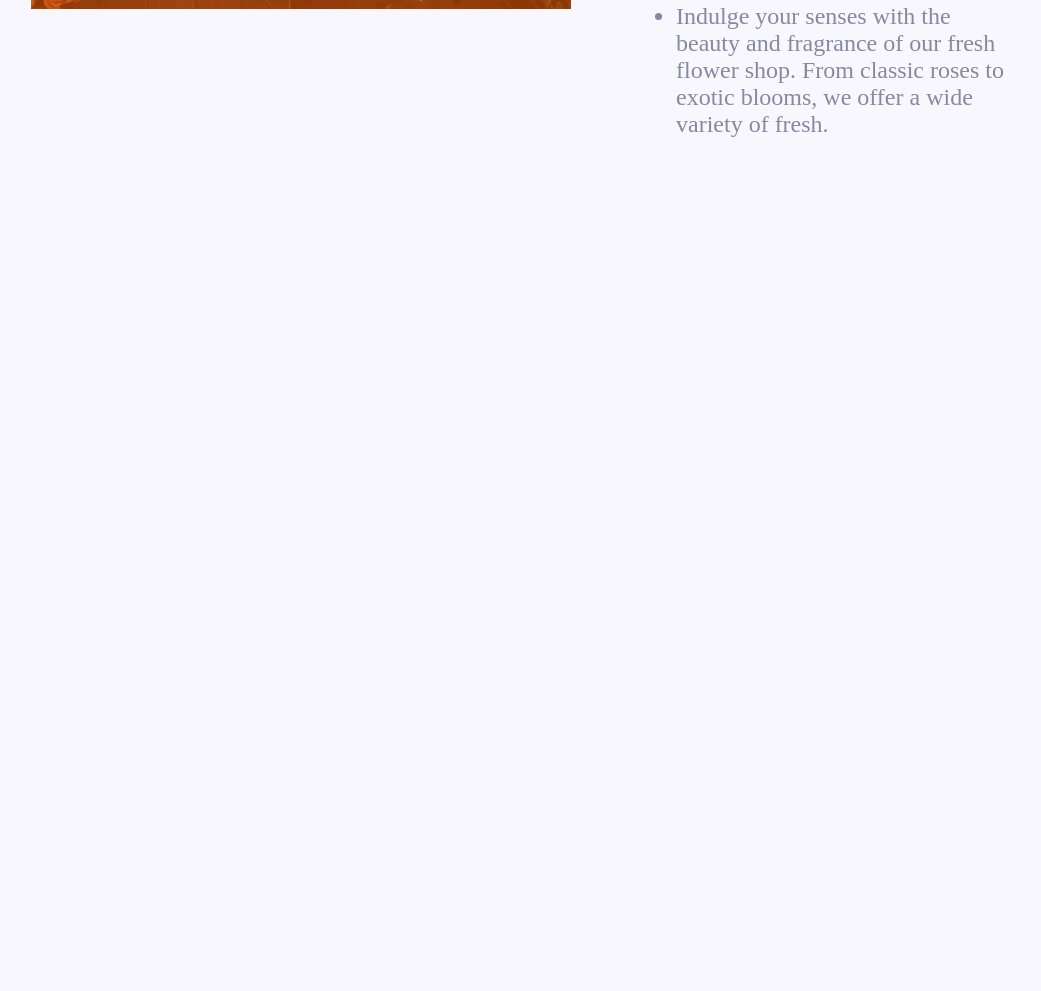
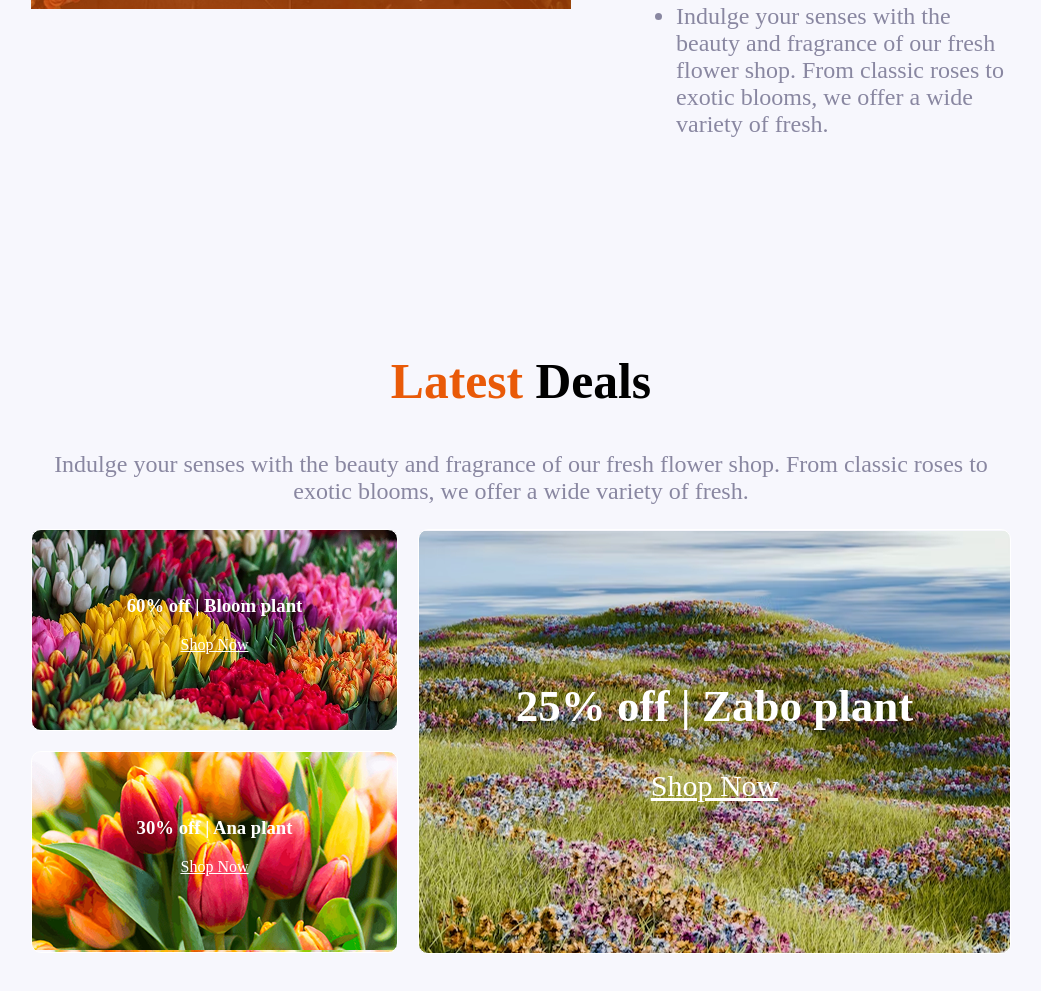
Before and after one commit to Md-Abu-Talha/Second_Assignment, a plain HTML site: page index.html in a window 1280 px wide. Shown: the part 2598-3589 px from the top of the page, without its empty margins (119-1160 px from the left). Before the commit the page ends 2951 px from the top, so only its background shows below. Drawn offline with Linux system fonts and the light colour scheme.

Commit message:
Latest Deal Section Complete

```diff
--- a/index.html
+++ b/index.html
@@ -104,6 +104,29 @@
                 </ul>
             </div>
         </section>
+
+        <section class="latest-section">
+            <h1 class="latest-section-title"><span class="second-color">Latest</span> Deals</h1>
+            <p class="latest-section-description third-color">Indulge your senses with the beauty and fragrance of our fresh flower shop. From classic roses to exotic blooms, we offer a wide variety of fresh.</p>
+
+
+            <div class="latest-card-section">
+                <div class="latest-cards">
+                    <div class="latest-card-1 ">
+                        <h3 class="latest-card-1-title lc">60% off | Bloom plant</h3>
+                        <a class="lc" href="">Shop Now</a>
+                    </div>
+                    <div class="latest-card-2">
+                        <h3 class="latest-card-2-title lc">30% off | Ana plant</h3>
+                        <a class="lc" href="">Shop Now</a>
+                    </div>
+                </div>
+                <div class="latest-card-3">
+                    <h2 class="latest-card-3-title lc-2">25% off | Zabo plant</h2>
+                        <a class="lc-2" href="">Shop Now</a>
+                </div>
+            </div>
+        </section>
     </main>
 
     <footer>
--- a/style.css
+++ b/style.css
@@ -147,3 +147,70 @@ nav{
     margin-top: -35px;
 
 }
+
+
+.latest-section{
+    text-align: center;
+    margin: 50px 150px;
+}
+
+.latest-section-title{
+    font-size: 3.1rem;
+}
+
+.latest-section-description{
+    font-size: 1.5rem;
+}
+
+.latest-card-section{
+    display: flex;
+    justify-content: center;
+    align-items: center;
+    text-align: center;
+    gap: 20px;
+}
+
+.latest-card-section a{
+    color: white;
+}
+
+
+.latest-card-1{
+    height: 200px;
+    width: 365px;
+    border: 1px solid rgb(255, 255, 255);
+    border-radius: 10px;
+    margin-bottom: 20px;
+    background-image: url(./assets/deal-bloom.png);
+    color: white;
+
+}
+
+.latest-card-2{
+    height: 200px;
+    width: 365px;
+    border: 1px solid rgb(255, 255, 255);
+    border-radius: 10px;
+    background-image: url(./assets/deal-ana.png);
+    color: white;
+}
+
+
+.latest-card-3{
+    border: 1px solid rgb(255, 255, 255);
+    border-radius: 10px;
+    height: 423px;
+    width: 750px;
+    background-image: url(./assets/deal-zabo.png);
+    color: white;
+    font-size: 30px;
+}
+
+
+.lc{
+    margin-top: 65px;
+}
+
+.lc-2{
+    margin-top: 150px;
+}
```
